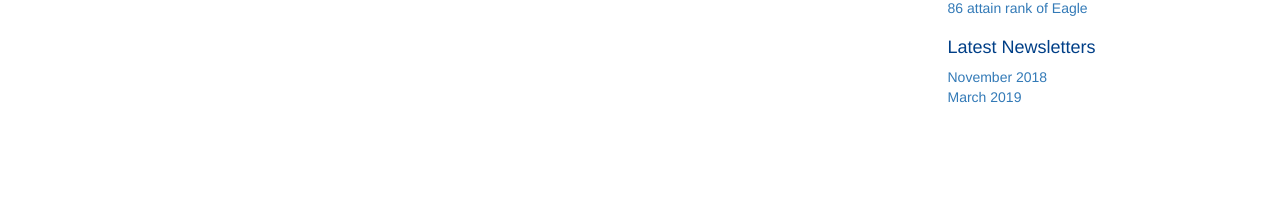
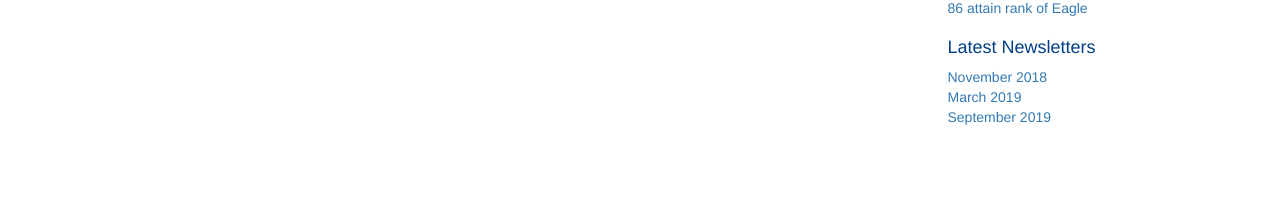
Before and after one commit to akparekh/bsatroop86.github.io, a Jekyll site: the page built from index.html, in a window 1280 px wide. Shown: the part 1413-1632 px from the top of the page. Built offline with Jekyll 4.4.1, drawn with Linux system fonts in a browser that asks for light colours; nearby versions of some CDN libraries.

Commit message:
Sept Newsletter

```diff
--- a/index.html
+++ b/index.html
@@ -57,6 +57,7 @@ layout: default
             <h4>Latest Newsletters</h4>
             <a href="./content/Newsletter November 2018.pdf">November 2018</a><br/>
             <a href="./content/Newsletter March 2019.pdf">March 2019</a><br/>
+            <a href="./content/Newsletter Sept 2019.pdf">September 2019</a><br/>
         </div>
     </div>
 </div>
```
